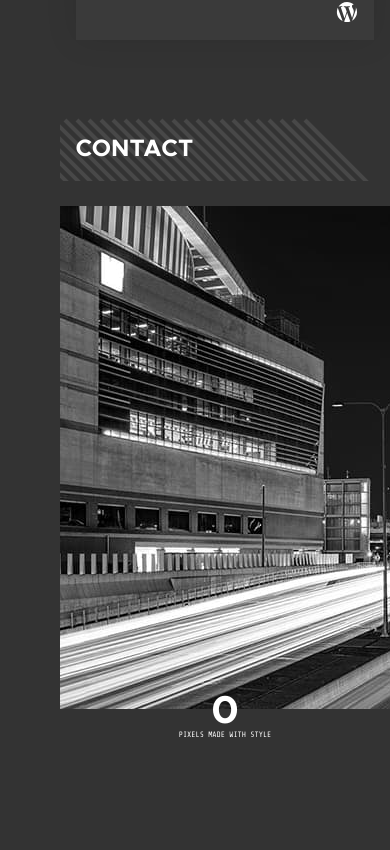
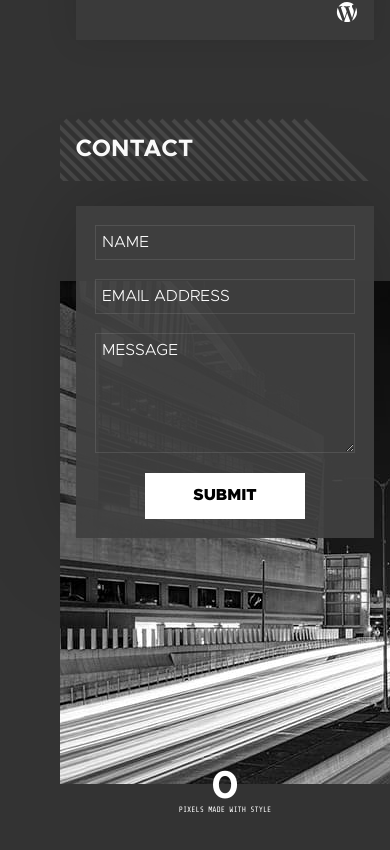
Before and after one commit to therstyle/chrisrobertsweb, a Vue app: page / in a window 390 px wide. Shown: the part 6289-7139 px from the top of the page. Built offline with nearby package versions, Linux system fonts and the light colour scheme.

Commit message:
Contact responsive styling

```diff
--- a/src/components/Contact.vue
+++ b/src/components/Contact.vue
@@ -108,6 +108,7 @@ export default {
         margin: auto;
         display: block;
         font-size: 16px;
+        min-height: 46px;
       }
     }
   }
@@ -143,7 +144,7 @@ export default {
     }
   }
 
-  @media only screen and (max-width: $md-tablet-breakpoint) {
+  @media only screen and (max-width: $lg-tablet-breakpoint) {
     .contact--content.content {
       padding-left: 0;
       padding-right: 0;
@@ -151,19 +152,22 @@ export default {
 
     .contact-form {
       flex-direction: column;
-      //margin-top: 100px;
+      margin-top: 75px;
 
       form {
-        display: none;
         z-index: 10;
         width: calc(100% - 8vw);
-        top: -100px;
-        padding: 3vw;
+        top: -75px;
+        padding: 4vw;
         margin: 0 4vw;
+
+        textarea {
+          min-height: 120px;
+        }
 
         > textarea,
         input {
-            margin-bottom: 3vw;
+            margin-bottom: 4vw;
         }
       }
     }
@@ -177,24 +181,24 @@ export default {
 
       &:before {
         top: auto;
-        bottom: -7.5vw;
+        bottom: -5.5vw;
         left: 0;
         right: 0;
-        font-size: 10vw;
+        font-size: 7.5vw;
         text-align: center;
       }
 
       &:after {
         top: auto;
-        bottom: -8vw;
+        bottom: -6vw;
         left: 0;
         right: 0;
-        font-size: 2vw;
+        font-size: 1.5vw;
         text-align: center;
       }
 
       img {
-        width: auto;
+        width: 100%;
       }
     }
 
@@ -203,4 +207,44 @@ export default {
       flex: 1 100%;
     }
   }
+
+  @media only screen and (max-width: $tablet-breakpoint) {
+    .contact-form {
+      form {
+        > input,
+        textarea {
+          padding: 1.5vw;
+        }
+      }
+    }
+
+    .contact-photo {
+      &:before {
+        bottom: -7.5vw;
+        font-size: 10vw;
+      }
+
+      &:after {
+        bottom: -8vw;
+        font-size: 2vw;
+      }
+
+      img {
+        width: auto;
+      }
+    }
+  }
+
+  @media only screen and (max-width: $phone-breakpoint) {
+    .contact-form {
+      form {
+        padding: 5vw;
+
+      > textarea,
+      input {
+          margin-bottom: 5vw;
+        }
+      }
+    }
+  }
 </style>
```
